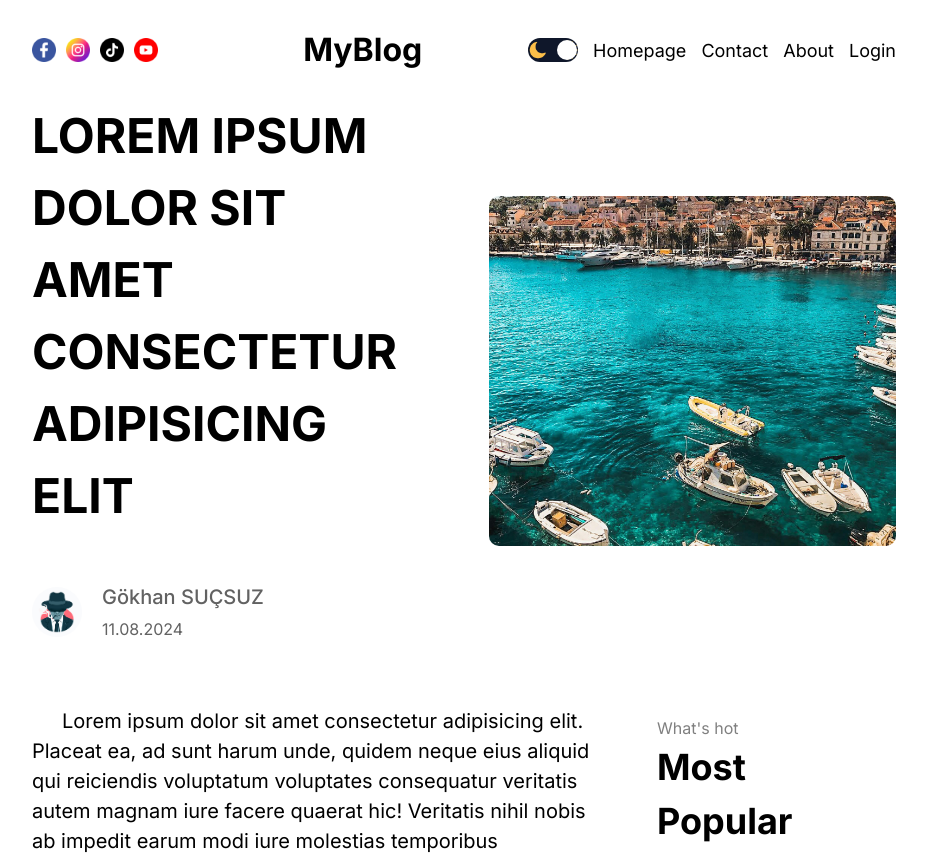
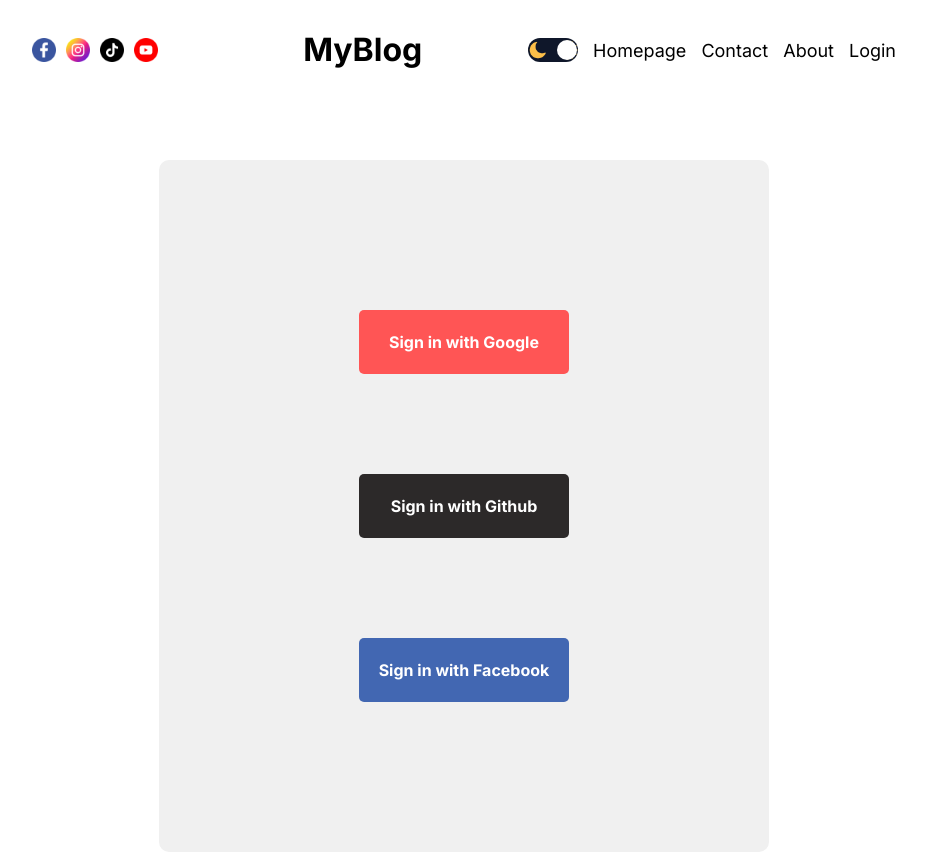
Before and after one commit to gokhanSucsuz/nextjs-fullstack-blog-app, a Next.js app: page /login in a window 1280 px wide. Shown: the top 855 px of the page, without its empty margins (176-1103 px from the left). Built offline with nearby package versions, Linux system fonts and the light colour scheme.

Commit message:
login page design is finished

```diff
--- /dev/null
+++ b/src/app/login/loginPage.module.css
@@ -0,0 +1,56 @@
+.container {
+    display: flex;
+    align-items: center;
+    justify-content: center;
+    margin-top: 60px;
+}
+
+.wrapper {
+    display: flex;
+    background-color: var(--softBg);
+    padding: 150px 200px;
+    flex-direction: column;
+    gap: 100px;
+    border-radius: 10px;
+}
+
+.socialButton {
+    padding: 20px;
+    border-radius: 5px;
+    border: none;
+    color: white;
+    font-weight: bold;
+    cursor: pointer;
+    display: flex;
+    align-items: center;
+    justify-content: center;
+}
+
+.socialButton:first-child {
+    background-color: #ff5555;
+}
+
+.socialButton:nth-child(2) {
+    background-color: rgb(44, 41, 41);
+}
+
+.socialButton:nth-child(3) {
+    background-color: #4267B2;
+}
+
+@media screen and (max-width:768px) {
+    .wrapper {
+        padding: 50px 100px;
+    }
+}
+
+@media screen and (max-width:640px) {
+    .wrapper {
+        padding: 30px;
+    }
+
+    .socialButton {
+        font-size: 12px;
+        font-weight: 400;
+    }
+}
--- /dev/null
+++ b/src/app/login/page.jsx
@@ -0,0 +1,16 @@
+import React from 'react'
+import styles from "./loginPage.module.css"
+
+const LoginPage = () => {
+    return (
+        <div className={styles.container}>
+            <div className={styles.wrapper}>
+                <div className={styles.socialButton}>Sign in with Google</div>
+                <div className={styles.socialButton}>Sign in with Github</div>
+                <div className={styles.socialButton}>Sign in with Facebook</div>
+            </div>
+        </div>
+    )
+}
+
+export default LoginPage
```
